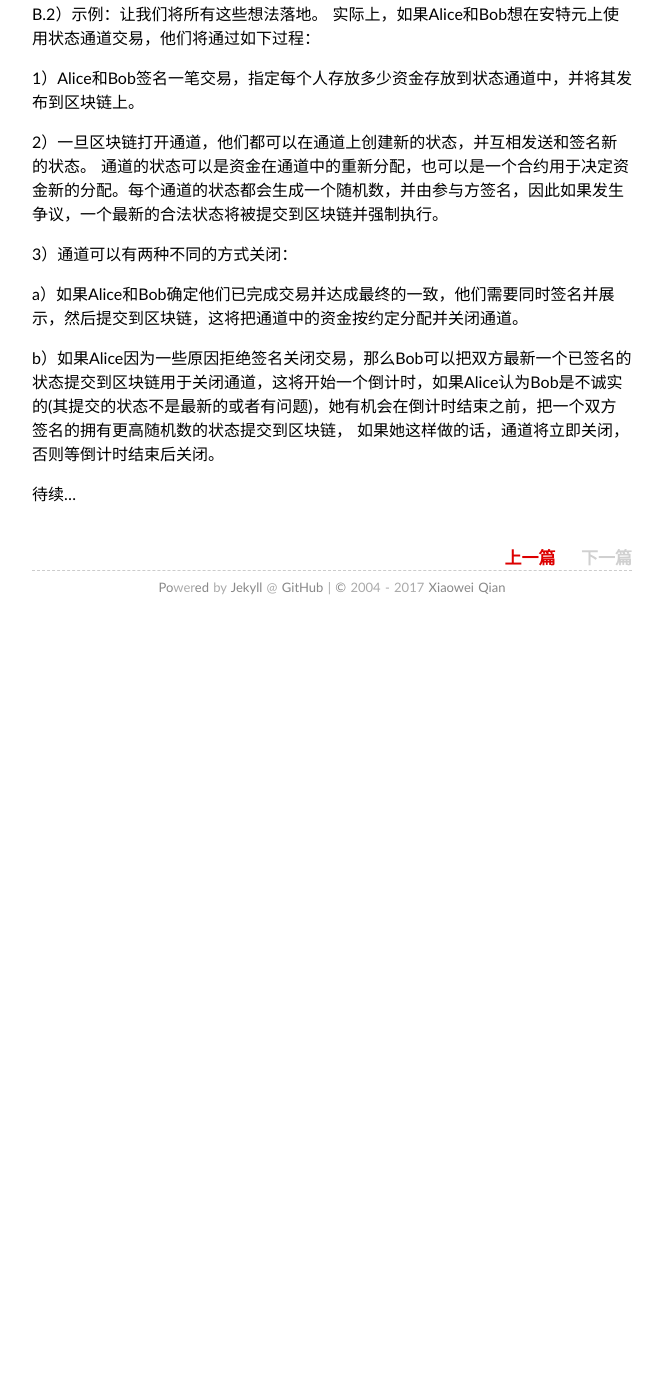
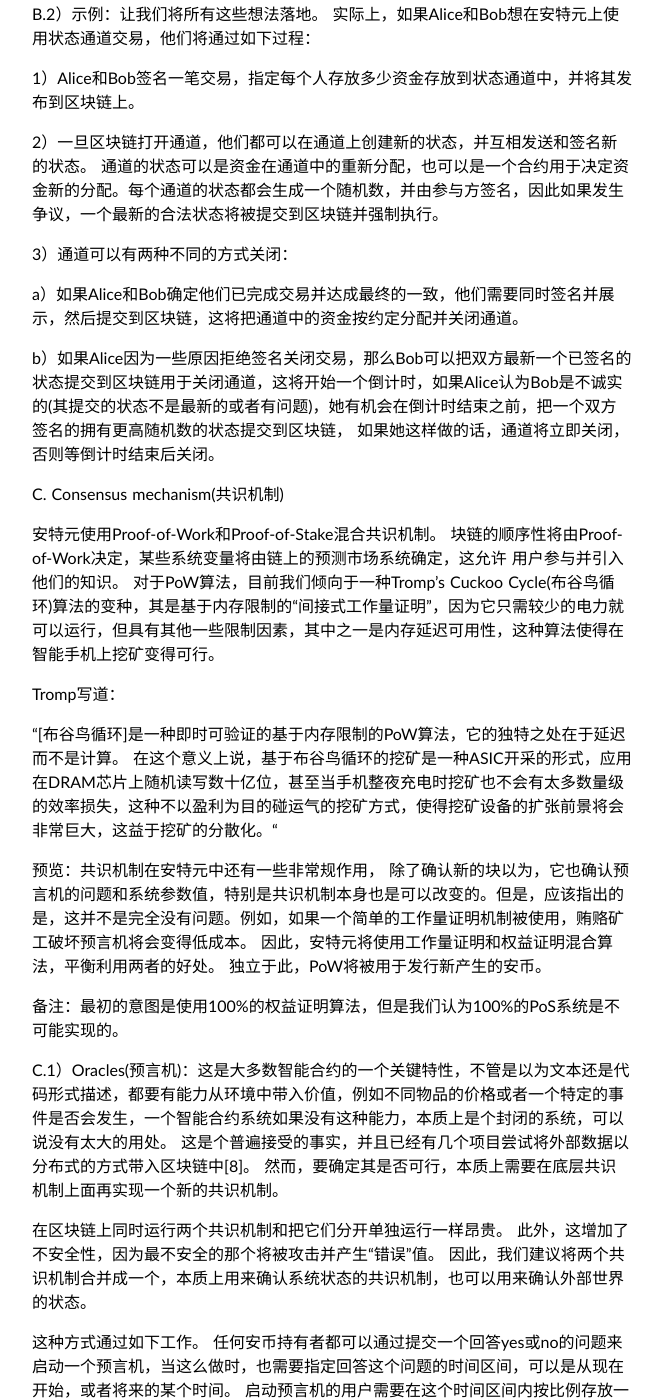
Before and after one commit to XiaoweiQian/note, a Jekyll site: the page built from _posts/2017-04-13-aeternity-whitepaper.md, in a window 1280 px wide and 1400 px high, scrolled down 5430 px. Shown: the whole window, without its empty margins (308-971 px from the left). Built offline with Jekyll 4.4.1, drawn with Linux system fonts in a browser that asks for light colours; Markdown is read by kramdown in place of the engine named in the settings; before the commit the page ends 6060 px from its top, so only the background shows below that; some of the changed text lies outside the part shown.

Commit message:
Update 2017-04-13-aeternity-whitepaper.md

```diff
--- a/_posts/2017-04-13-aeternity-whitepaper.md
+++ b/_posts/2017-04-13-aeternity-whitepaper.md
@@ -165,6 +165,35 @@
 
 b）如果Alice因为一些原因拒绝签名关闭交易，那么Bob可以把双方最新一个已签名的状态提交到区块链用于关闭通道，这将开始一个倒计时，如果Alice认为Bob是不诚实的(其提交的状态不是最新的或者有问题)，她有机会在倒计时结束之前，把一个双方签名的拥有更高随机数的状态提交到区块链， 如果她这样做的话，通道将立即关闭，否则等倒计时结束后关闭。
 
+C. Consensus mechanism(共识机制)
 
+安特元使用Proof-of-Work和Proof-of-Stake混合共识机制。 块链的顺序性将由Proof-of-Work决定，某些系统变量将由链上的预测市场系统确定，这允许
+用户参与并引入他们的知识。 对于PoW算法，目前我们倾向于一种Tromp’s Cuckoo Cycle(布谷鸟循环)算法的变种，其是基于内存限制的“间接式工作量证明”，因为它只需较少的电力就可以运行，但具有其他一些限制因素，其中之一是内存延迟可用性，这种算法使得在智能手机上挖矿变得可行。
+
+Tromp写道：
+
+“[布谷鸟循环]是一种即时可验证的基于内存限制的PoW算法，它的独特之处在于延迟而不是计算。 在这个意义上说，基于布谷鸟循环的挖矿是一种ASIC开采的形式，应用在DRAM芯片上随机读写数十亿位，甚至当手机整夜充电时挖矿也不会有太多数量级的效率损失，这种不以盈利为目的碰运气的挖矿方式，使得挖矿设备的扩张前景将会非常巨大，这益于挖矿的分散化。“
+
+预览：共识机制在安特元中还有一些非常规作用， 除了确认新的块以为，它也确认预言机的问题和系统参数值，特别是共识机制本身也是可以改变的。但是，应该指出的是，这并不是完全没有问题。例如，如果一个简单的工作量证明机制被使用，贿赂矿工破坏预言机将会变得低成本。 因此，安特元将使用工作量证明和权益证明混合算法，平衡利用两者的好处。 独立于此，PoW将被用于发行新产生的安币。
+
+备注：最初的意图是使用100%的权益证明算法，但是我们认为100%的PoS系统是不可能实现的。
+
+C.1）Oracles(预言机)：这是大多数智能合约的一个关键特性，不管是以为文本还是代码形式描述，都要有能力从环境中带入价值，例如不同物品的价格或者一个特定的事件是否会发生，一个智能合约系统如果没有这种能力，本质上是个封闭的系统，可以说没有太大的用处。 这是个普遍接受的事实，并且已经有几个项目尝试将外部数据以分布式的方式带入区块链中[8]。 然而，要确定其是否可行，本质上需要在底层共识机制上面再实现一个新的共识机制。
+
+在区块链上同时运行两个共识机制和把它们分开单独运行一样昂贵。 此外，这增加了不安全性，因为最不安全的那个将被攻击并产生“错误”值。 因此，我们建议将两个共识机制合并成一个，本质上用来确认系统状态的共识机制，也可以用来确认外部世界的状态。
+
+这种方式通过如下工作。 任何安币持有者都可以通过提交一个回答yes或no的问题来启动一个预言机，当这么做时，也需要指定回答这个问题的时间区间，可以是从现在开始，或者将来的某个时间。 启动预言机的用户需要在这个时间区间内按比例存放一定数量的安币作为押金，如果有用户提交了正确可接受的答案，那么押金将会被归还，否则将会被消耗掉。区块链将为预言机生成一个唯一标识符，当它一旦可用时，可以被用来检索答案。
+
+一旦到了需要回答问题的时间，启动预言机的用户可以免费提供一个答案。在启动预言机的用户提供了一个答案或者直到一段时间过去后，任何其他用户可以通过提交相同数量的安币作为押金来提出反诉，如果时间到期后没有用户提出反诉，那么启动预言机用户所提供的答案将被接受，押金将归还。 如果有任何反诉被提出的话，区块链的共识机制将回答预言机的答案，这个代价会比较高，但是由于我们至少可以获得其中一笔押金，因此我们可以这么使用。
+
+D.Governance(治理)
+
+在过去基于区块链的系统治理一直是个很大的问题，每次系统升级都需要硬分叉，这通常会导致利益持有人之间大量的讨论，甚至在源代码中修正变量这种简单的事情。我们已经看到了涉及比特币块大小的争论，当用户的激励措施与决策制定者不一致时，统一意见变得非常困难，而且也没有明确的升级路径。我们也看到了更为复杂的治理决策，比如修复“The DAO”智能合约中的bug，这需要系统开发人员快速的干预。
+
+这些系统的主要问题容易被识别 - 协议升级或更新的决策制定过程定义不明确且缺乏透明度。安特元的治理机制是共识的一部分，它使用预测市场来尽可能的达成效率性和透明性。
+
+此外，共识机制由多个变量来定义，这些变量决定了系统的功能是什么样的以及如何被每个新块轻量化的升级，这些变量涉及从交易或者询问预言机花费的成本到修改基本参数的值，如出块时间。
+
+通过预测市场对协议中定义的变量进行分析，用户可以学习到如何有效地改进协议。 通过预测市场对潜在的硬分叉进行分析，我们可以帮助社区达成共识，使用哪个版本的代码。每个用户为自己衡量选择最优的方式，这是种简单的默认策略，将最大化其持有的价值。
 
 待续...
```
